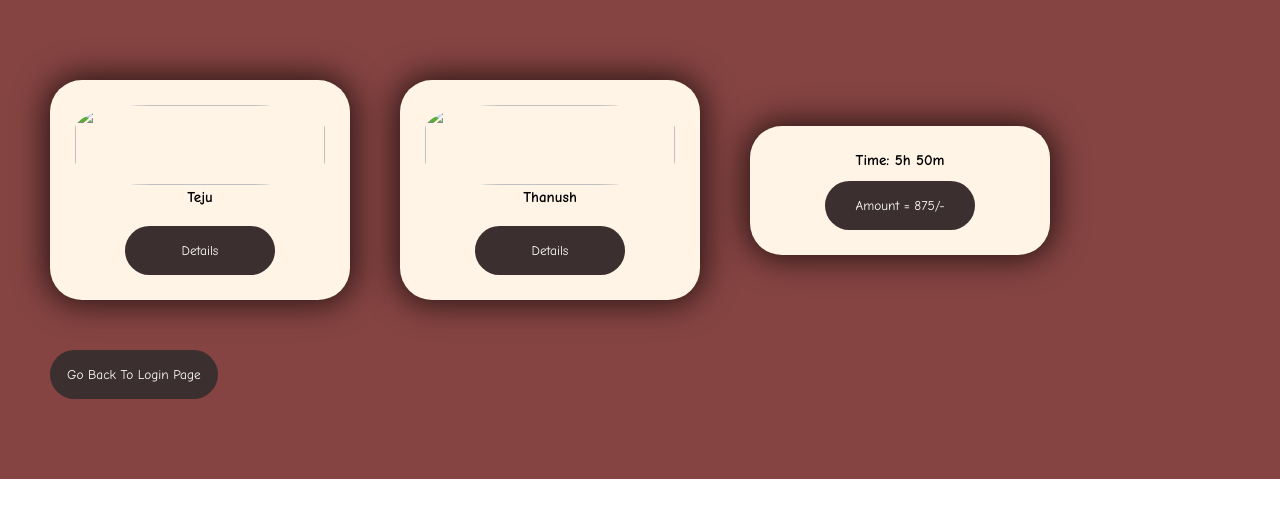
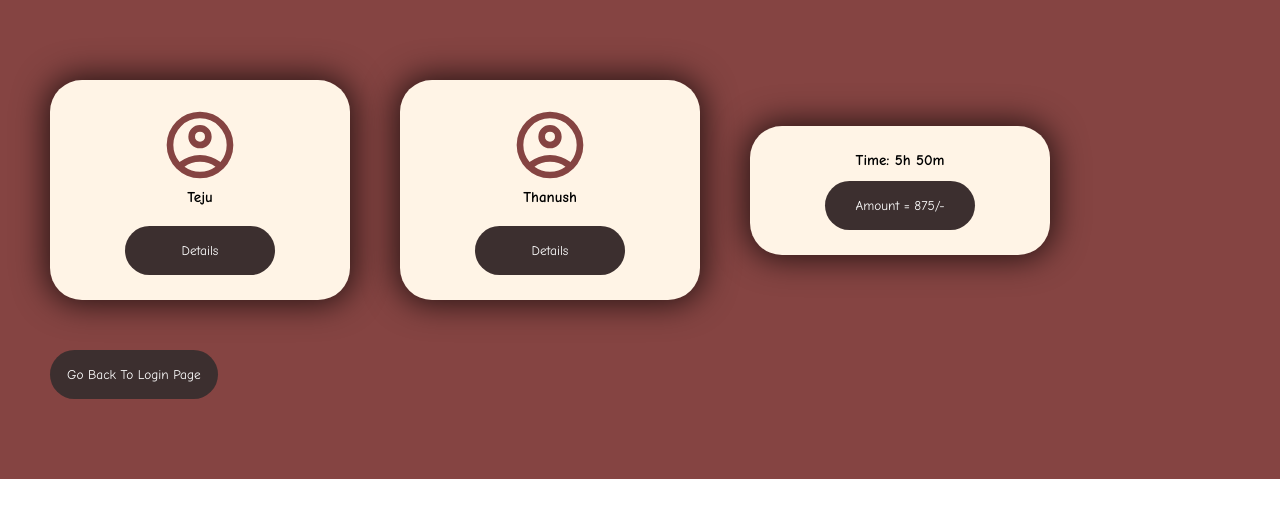
Before and after one commit to Gowtham2721/Home_Tution, a plain HTML site: page index.html in a window 1280 px wide. Drawn offline with Linux system fonts and the light colour scheme; the site is published under a folder, as on GitHub Pages, so addresses that start at the root find nothing.

Commit message:
Update index.html

```diff
--- a/index.html
+++ b/index.html
@@ -16,7 +16,7 @@
             <!-- 1 Tab  -->
             <div class="login-container">
                 <div class="image">
-                    <img src="/images/person_24dp_FILL0_wght400_GRAD0_opsz24.svg" width="80" height="80">
+                    <img src="images/person_24dp_FILL0_wght400_GRAD0_opsz24.svg" width="80" height="80">
                 </div>
                 <h2>Teju</h2>
                 <form id="detailsForm1">
@@ -28,7 +28,7 @@
             <!-- 2 Tab  -->
             <div class="login-container">
                 <div class="image">
-                    <img src="/images/person_24dp_FILL0_wght400_GRAD0_opsz24.svg" width="80" height="80">
+                    <img src="images/person_24dp_FILL0_wght400_GRAD0_opsz24.svg" width="80" height="80">
                 </div>
                 <h2>Thanush</h2>
                 <form id="detailsForm2">
```
